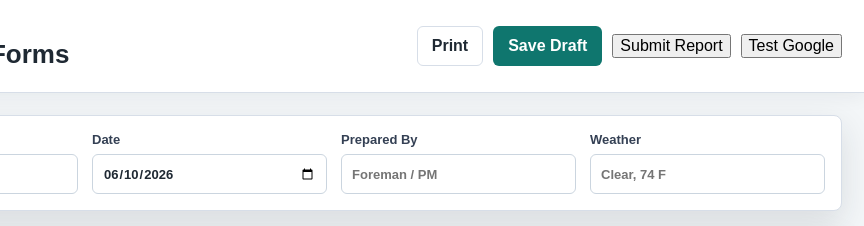
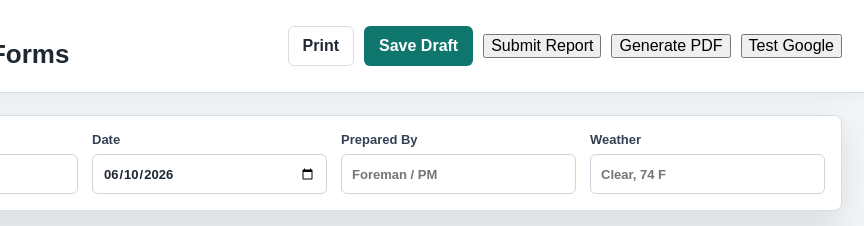
Before and after one commit to wondumann/united-p-m-field-reports, a plain HTML site: page index.html in a window 1280 px wide. Shown: the top 226 px of the page, 416-1280 px from the left. Drawn offline with nearby package versions, Linux system fonts and the light colour scheme; files whose address does not match are found by name.

Commit message:
Update index.html

```diff
--- a/index.html
+++ b/index.html
@@ -26,6 +26,9 @@
         </button>
         <button type="button" onclick="submitRealReport()">
           Submit Report
+        </button>
+        <button type="button" onclick="generatePDFReport()">
+          Generate PDF
         </button>
         <button type="button" onclick="testGoogleSheets()">
           Test Google
```
